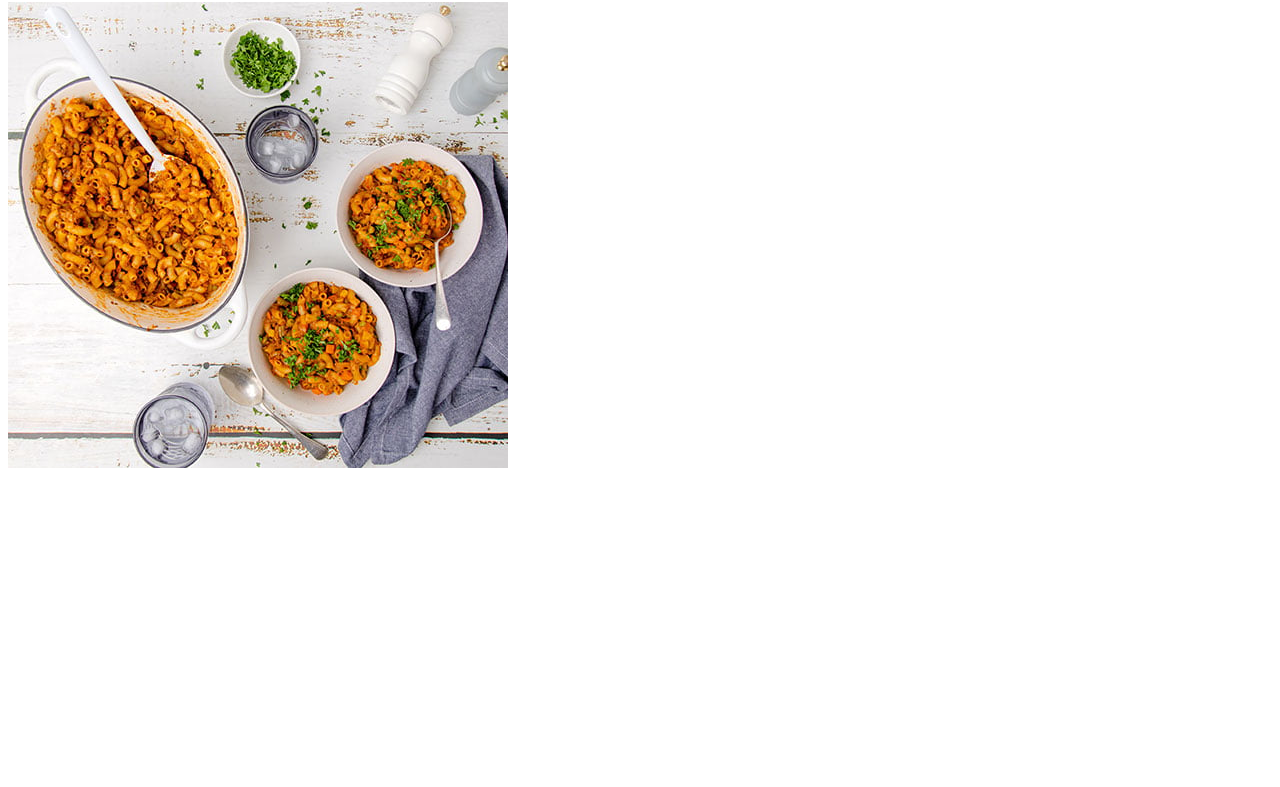
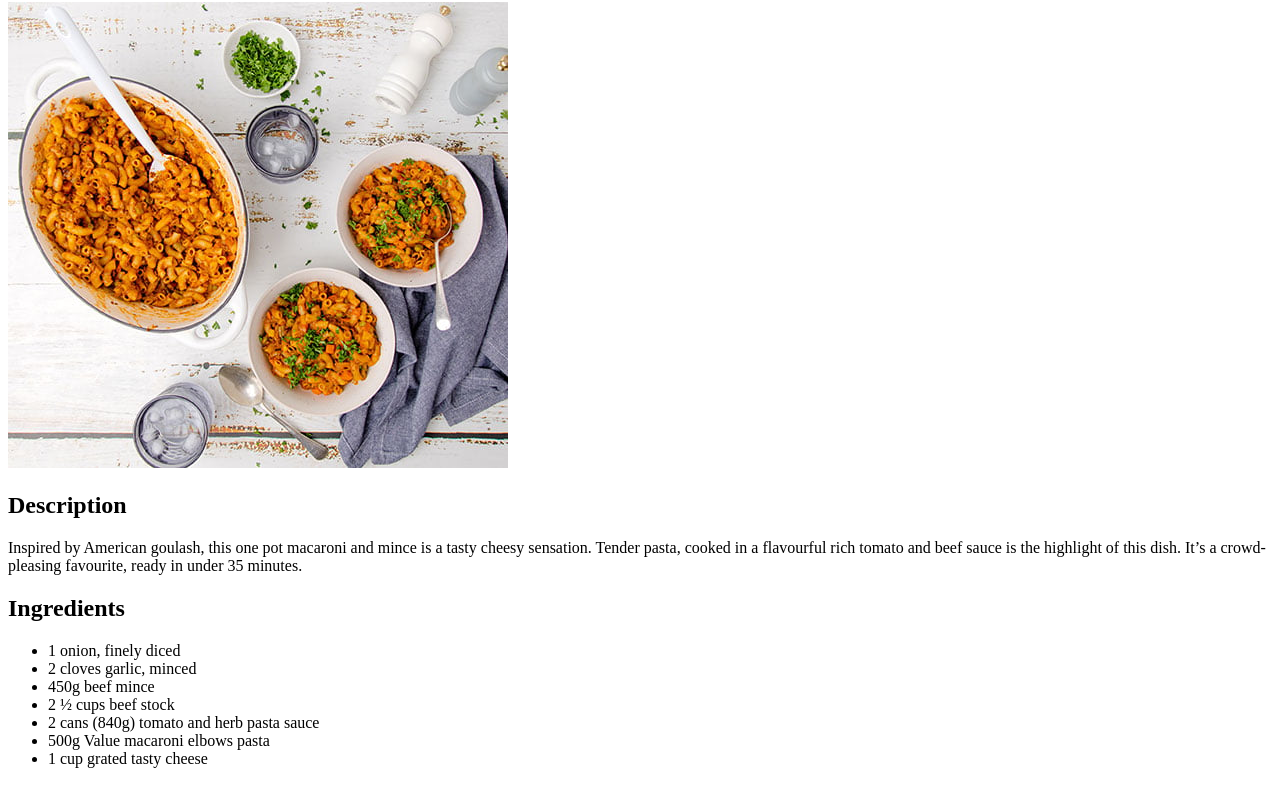
Before and after one commit to lcadese/odin-recipes, a plain HTML site: page recipes/macaroni-and-Mince.html in a window 1280 px wide. Shown: the part 78-865 px from the top of the page. Before the commit the page ends 800 px from the top, so only its background shows below. Drawn offline with Linux system fonts and the light colour scheme.

Commit message:
Added Ingredients

```diff
--- a/recipes/macaroni-and-Mince.html
+++ b/recipes/macaroni-and-Mince.html
@@ -8,5 +8,19 @@
 <body>
     <h1>Macaroni and Mince</h1>
     <img src="images/One pot macaroni and cheese.jpg" alt="Macaroni and Mince Images">
+    <h2>Description</h2>
+    <p>Inspired by American goulash, this one pot macaroni and mince is a tasty cheesy
+        sensation. Tender pasta, cooked in a flavourful rich tomato and beef sauce is
+        the highlight of this dish. It’s a crowd-pleasing favourite, ready in under
+        35 minutes.</p>
+    <h2>Ingredients</h2>
+    <ul><li>1 onion, finely diced</li>
+    <li>2 cloves garlic, minced</li>
+<li>450g beef mince</li>
+<li>2 ½ cups beef stock</li>
+<li>2 cans (840g) tomato and herb pasta sauce</li>
+<li>500g Value macaroni elbows pasta</li>
+<li>1 cup grated tasty cheese</li></ul>
+<h2></h2>
 </body>
 </html>
```
